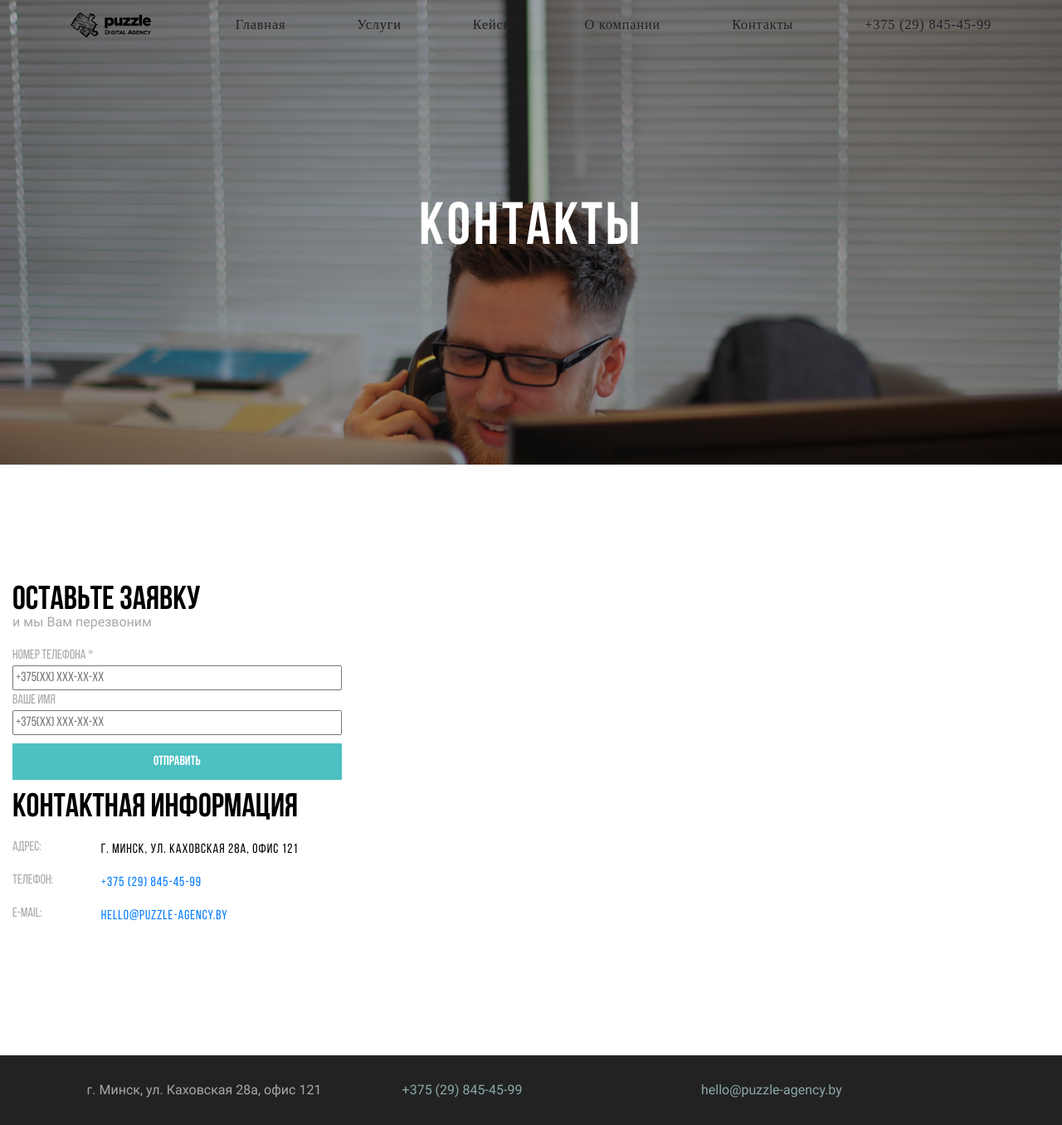
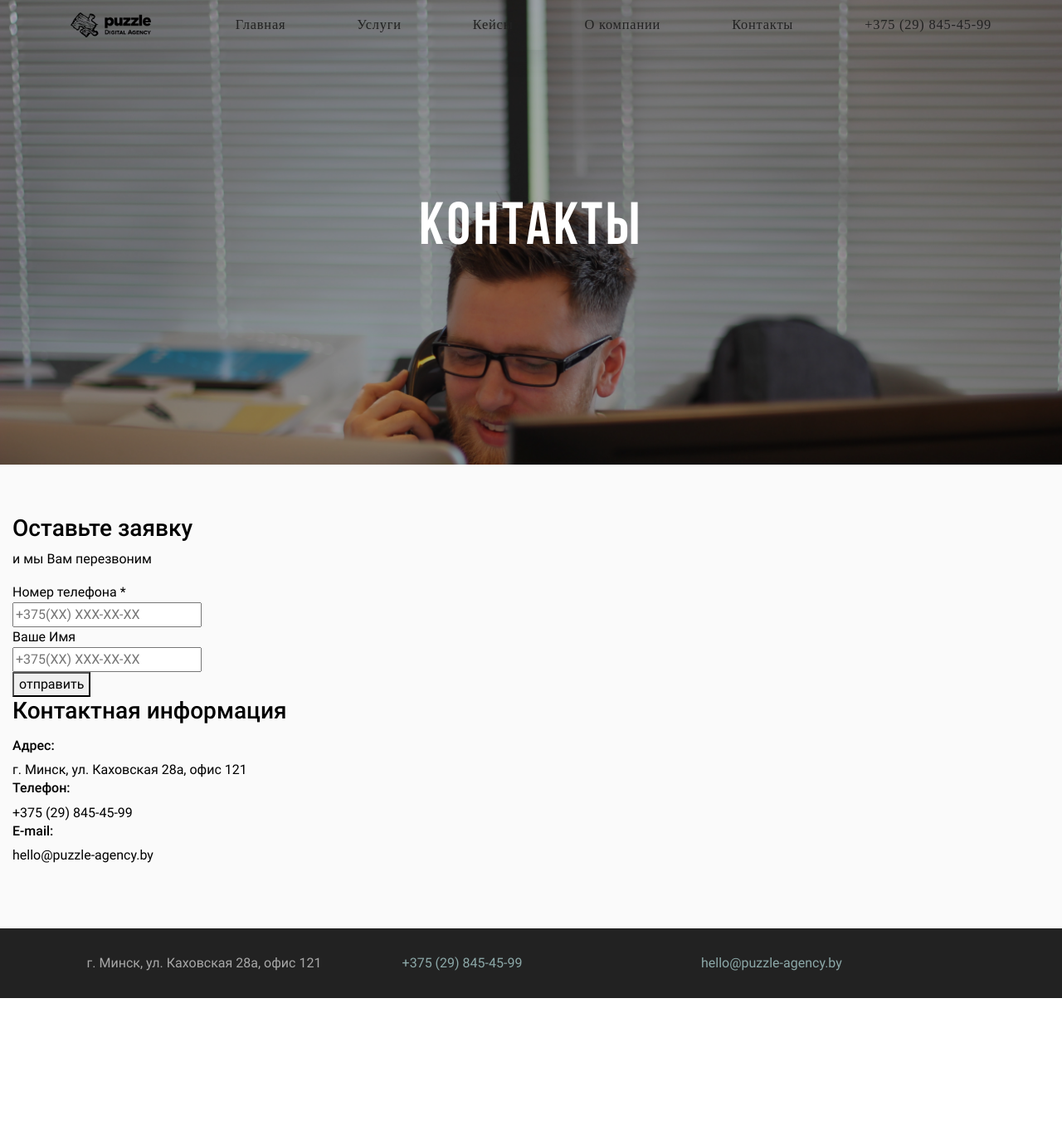
Before and after one commit to yankazimirchick/PuzzleWebSite, a PHP site: page /contact.html in a window 1280 px wide. Shown: the whole page at 83% size. After the commit the page ends 1203 px from the top, so only its background shows below. Run offline with PHP 8.4, Linux system fonts and the light colour scheme; some libraries are stand-ins or nearby versions; some web fonts are replaced.

Commit message:
Revert "change structure files and  some changes"

```diff
--- a/assets/js/main.js
+++ b/assets/js/main.js
@@ -38,7 +38,6 @@ function afterLoad() {
 }
 
 //parallax
-//крч надо добавить проверку есть ли паралакс либо включать на страницах где он нужен
 document.addEventListener("scroll", (e) => {
     let scroll_pos2 = window.scrollY;
     const paralaxWrapper = document.querySelector(".paralax-wrapper");
--- a/assets/sass/_common.scss
+++ b/assets/sass/_common.scss
@@ -30,22 +30,6 @@
     border: 2px solid $color_magenta;
     background: $color_magenta;
     color: #fff;
-}
-
-.contact-button {
-    background-color: $color_cyan;
-    font-family: $font-bebas;
-    padding: 10px 40px;
-    color: #fff;
-    font-weight: 700;
-    letter-spacing: 0.5;
-    line-height: 1.5;
-    border: unset;
-    transition: 0.25s;
-
-    &:hover {
-        background-color: #368f91;
-    }
 }
 
 
--- /dev/null
+++ b/assets/sass/_contactsection.scss
@@ -0,0 +1,80 @@
+#contact_section {
+
+    color: #fff;
+
+    h1 {
+
+        font-size: 1.5rem;
+
+        @media #{$small_mobile} {}
+
+        @media #{$large_mobile} {}
+    }
+
+    .contact_item-maps {
+
+        &:hover {
+
+            background-color: #fff;
+
+            p {
+                color: #000;
+
+            }
+        }
+
+        p {
+            color: #fff;
+            margin: 0;
+        }
+
+        cursor: pointer;
+    }
+
+    .contact_item-tittle {
+        h2 {
+            font-weight: 900;
+            font-size: 1.25rem;
+            display: flex;
+            justify-content: center;
+            flex-direction: column;
+            margin-bottom: 0;
+        }
+
+
+
+        p {
+            line-height: 1;
+            font-size: 1rem;
+            width: 100%;
+            font-weight: 500;
+            display: flex;
+            justify-content: center;
+            flex-direction: column;
+        }
+    }
+
+    .contact_item {
+        border: 1px solid #fff;
+        transition: 0.5s;
+        display: flex;
+        padding: 2em;
+
+
+        svg {
+            fill: #fff;
+            height: 1.5rem;
+            width: 1.5rem;
+        }
+
+        .sticky_contact {
+
+            line-height: 1;
+            margin-bottom: 0.5rem;
+        }
+
+
+    }
+
+
+}
--- a/assets/sass/_elements.scss
+++ b/assets/sass/_elements.scss
@@ -33,7 +33,7 @@
         top: 0;
         left: 0;
         width: 100%;
-        height: 70vh;
+        height: 100%;
         z-index: 1;
     }
 }
--- a/assets/sass/_modal.scss
+++ b/assets/sass/_modal.scss
@@ -1,5 +1,6 @@
 .modal-content {
 
+    background-color: #000;
 
     .close {
         float: right;
--- a/assets/sass/main.scss
+++ b/assets/sass/main.scss
@@ -13,12 +13,10 @@
 @import "_elements";
 
 
-//Стили остальных страниц
-@import "./pages/_contactPage";
-@import "./pages/_blogPage";
-
+//price
+@import "_contactsection";
 //blog
-
+@import "./front-page/_blogsection";
 @import "_menu";
 @import "_form";
 @import "_modal";
--- a/assets/sass/pages/_contactPage.scss
+++ /dev/null
@@ -1,58 +0,0 @@
-#contact_section {
-    font-family: $font-bebas;
-
-    .contact-form {
-        h3 {
-            font-size: 40px;
-            font-weight: 700;
-            margin-bottom: -10px;
-
-            @media #{$small_mobile} {}
-
-            @media #{$large_mobile} {}
-        }
-
-
-        .contact-form-label {
-            color: #a8a8a8;
-            margin-bottom: 0;
-        }
-
-        .contact-form-label-main {
-            color: #a8a8a8;
-            font-family: $font-roboto;
-        }
-
-        .contact-button {
-            margin: 10px 0;
-        }
-
-        input {
-            width: 100%;
-        }
-    }
-
-    .contact-info {
-        h3 {
-            font-size: 40px;
-            font-weight: 700;
-            margin-bottom: -10px;
-
-            @media #{$small_mobile} {}
-
-            @media #{$large_mobile} {}
-        }
-
-        p {
-            letter-spacing: 1px;
-        }
-
-        h6 {
-            color: #a8a8a8;
-
-
-        }
-    }
-
-
-}
--- a/contact.html
+++ b/contact.html
@@ -95,80 +95,47 @@
 
 
 
-        <section id="contact_section" class="section_padding">
+        <section class="bg-section-light">
             <div class="container-fluid">
                 <div class="row">
                     <div class="col-sm-5 col-md-4 col-xs-12">
-                        <div class="contact-form">
+
                         <h3>
                             Оставьте заявку
                         </h3>
-                            <div class="contact-form-label-main">
                         <p>
                             и мы Вам перезвоним
                         </p>
-                            </div>
 
+                        Номер телефона *<br>
+                        <input type="tel" value="" autocomplete="tel" placeholder="+375(ХХ) ХХХ-ХХ-ХХ"
+                            aria-invalid="false" required=""><br>
+                        Ваше Имя<br>
+                        <input type="tel" value="" autocomplete="tel" placeholder="+375(ХХ) ХХХ-ХХ-ХХ"
+                            aria-invalid="false" required=""><br>
+                        <button>отправить</button>
 
-                            <p class="contact-form-label">Номер телефона *</p>
-                            <input type="tel" value="" autocomplete="tel" placeholder="+375(ХХ) ХХХ-ХХ-ХХ"
-                                aria-invalid="false" required="">
-                            <p class="contact-form-label">Ваше Имя</p>
-                            <input type="tel" value="" autocomplete="tel" placeholder="+375(ХХ) ХХХ-ХХ-ХХ"
-                                aria-invalid="false" required="">
-                            <input type="button" value="отправить" class="contact-button" type="text">
-
-                        </div>
-                        <div class="contact-info">
 
                         <h3>
                             Контактная информация
                         </h3>
-                            <br>
-                            <div class="row">
-                                <div class="col-xs-6  col-md-3 col-lg-3">
+                        <p>
+
                             <h6>
                                 Адрес:
                             </h6>
-                                </div>
-                                <div class="col-xs-6  col-md-9 col-lg-9">
-                                    <p>
+
                             г. Минск, ул. Каховская 28а, офис 121
+                            <h6> Телефон:</h6>
+                            +375 (29) 845-45-99
+                            <h6> E-mail:</h6>
+                            hello@puzzle-agency.by
+
                         </p>
-
-                                </div>
-                                <div class="col-xs-6  col-md-3 col-lg-3">
-                                    <h6> Телефон: </h6>
-                                </div>
-                                <div class="col-xs-6  col-md-9 col-lg-9">
-                                    <p>
-                                        <a href="telto:+375298454599"> +375 (29) 845-45-99 </a> <i
-                                            class="demo-icon icon-telegram">&#xf2c6;</i>
-                                    </p>
-
-                                </div>
-                                <div class="col-xs-6  col-md-3 col-lg-3">
-                                    <h6> E-mail:</h6>
-                                </div>
-                                <div class="col-xs-6  col-md-9 col-lg-9">
-                                    <p><a href="mail:hello@puzzle-agency.by">hello@puzzle-agency.by</a></p>
-
-                                </div>
-                            </div>
-
-
-
-
-
-
-
-                        </div>
-
-
                     </div>
                     <div class="col-sm-7 col-md-8 col-xs-12">
                         <script type="text/javascript" charset="utf-8" async
-                            src="https://api-maps.yandex.ru/services/constructor/1.0/js/?um=constructor%3Aad567063211651ed7702e780554c230d7f50a8cdf1acc5660fe5c62ea0b643f7&amp;width=100%25&amp;height=100%&amp;lang=ru_RU&amp;scroll=false">
+                            src="https://api-maps.yandex.ru/services/constructor/1.0/js/?um=constructor%3Aad567063211651ed7702e780554c230d7f50a8cdf1acc5660fe5c62ea0b643f7&amp;width=100%25&amp;height=100%&amp;lang=ru_RU&amp;scroll=true">
                         </script>
                     </div>
                 </div>
```
Also changed, not shown: assets/dist/main.css, assets/sass/front-page/_blogsection.scss (renamed from assets/sass/pages/_blogPage.scss). Lines whose indentation alone changed are shown as unchanged.
